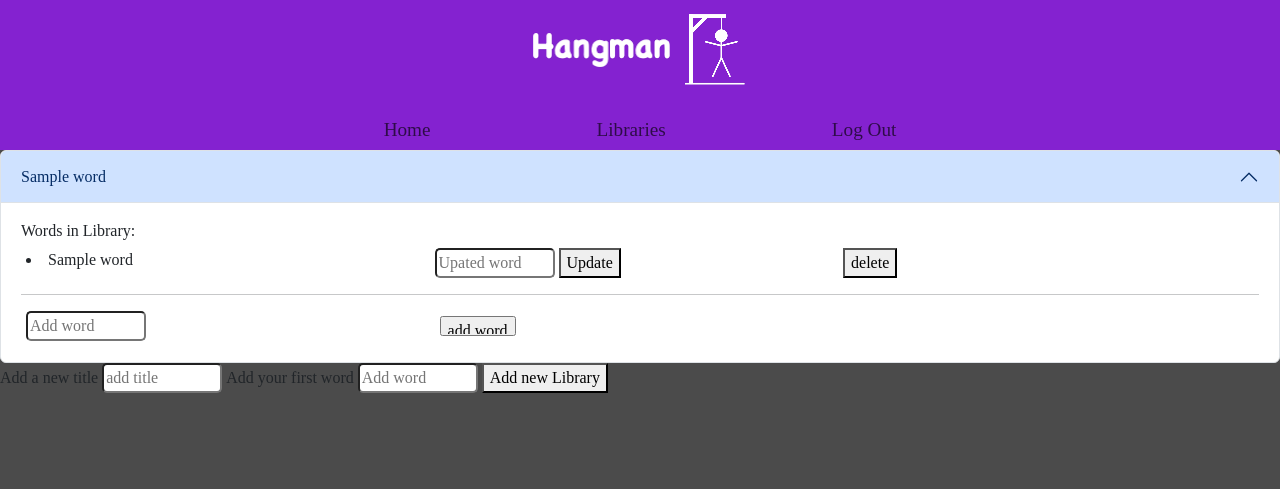
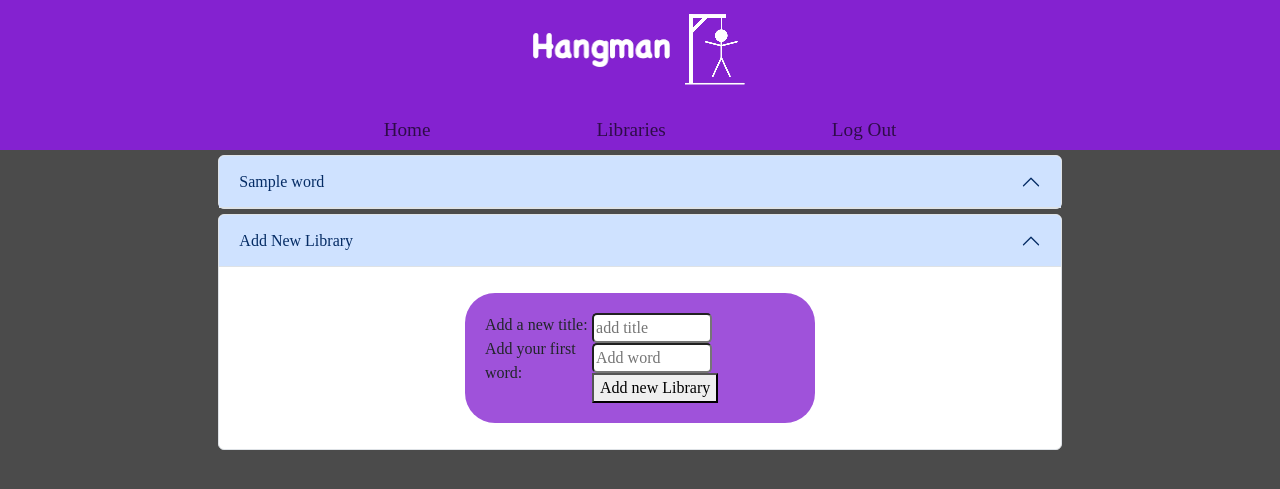
Before and after one commit to Tropicalbunny/FLASK, a Flask app: page /userlibrary/1 in a window 1280 px wide. Shown: the top 489 px of the page. Run offline with Flask 3, Linux system fonts and the light colour scheme; a user stored in the database is signed in; a database or web service that is not in the repository returns one stand-in record (values such as "Sample title"); some libraries are stand-ins or nearby versions; some web fonts are replaced.

Commit message:
updated accordions to sit center

```diff
--- a/app.py
+++ b/app.py
@@ -291,7 +291,7 @@ def editword():
     word = request.form.get('word')
     word2 = request.form.get('word2')
     title = request.form.get('title')
-    wordCheck = lib.find_one({'word': word, 'title': title,})
+    wordCheck = lib.find_one({'word': word2, 'title': title,})
     if wordCheck:
         flash('word is already in your library', category="fail")
     else:
--- a/static/css/styles.css
+++ b/static/css/styles.css
@@ -68,7 +68,7 @@ TAKEN FROM MY PROJECT 1 https://github.com/Tropicalbunny/MyRepo/tree/main
 }
 
 /* Form image background styles */
-#form-image-outer {
+#form-section-outer {
     height: 1000px;
     Width: 100%;
     position: relative;
@@ -286,6 +286,40 @@ TAKEN FROM MY PROJECT 1 https://github.com/Tropicalbunny/MyRepo/tree/main
     height: inherit;
     display: flex;
 }
+
+/* accordion styles*/
+.accordion-spacing{
+    margin: 5px;
+}
+.accordion-container{
+    margin: auto;
+}
+/* styiling for main form structure */
+#form-outer {
+    width: 100%;
+    text-align: center;
+}
+#add-library-for-outer{
+    width: 350px;
+    text-align: center;
+}
+#add-library-form {
+    width: 350px;
+    background-color: #8422D0c7;
+    padding: 20px;
+    margin: 10px auto;
+    border-radius: 30px;
+    font-size: 100%;
+    display: flex;
+}
+#add-library-submit{
+    text-align: center;
+}
+#add-library-sections{
+    width: 49%;
+}
+
+
 @media screen and (max-width: 768px) {
 
     /* reduces spacing in nav bar for smaller screens */
--- a/templates/signup.html
+++ b/templates/signup.html
@@ -9,7 +9,7 @@
     <div class="location-title">
         <h1 id="title">Signup so you can come  back later!</h1>
     </div>
-    <section id="form-image-outer">
+    <section id="form-section-outer">
         <div id="form-background">
             <div id="form">
                 <h2>Your Details</h2>
--- a/templates/userlibrary.html
+++ b/templates/userlibrary.html
@@ -5,8 +5,9 @@
 {% endblock %}
 
 {% block body %}
+<div class="col-lg-8 accordion-container">
     {% for title, words in words.items() %}
-<div class="accordion">
+    <div class="accordion accordion-spacing">
       <div class="accordion-item">
         <h2 class="accordion-header" id="heading{{ loop.index }}">
           <button class="accordion-button" type="button" data-bs-toggle="collapse"
@@ -14,8 +15,8 @@
           {{ title }}
           </button>
         </h2>
-      <div id="{{ title }}" class="accordion-collapse collapse show" aria-labelledby="headingOne">
-        <div class="accordion-body">
+        <div id="{{ title }}" class="accordion-collapse collapse " aria-labelledby="headingOne" data-bs-parent="#{{ title }}">
+          <div class="accordion-body ">
               Words in Library: <br>
               {% for word in words %}
               <div class="word-holder">
@@ -41,6 +42,7 @@
 
               </div>
               {% endfor %}
+
               <hr>
               <!--add word to library-->
                 <form class="word-holder" action="/addword" method="POST">
@@ -49,7 +51,7 @@
                     <input name="word" id="word" class=" add-word" type="text" minlength="4" maxlength="15"
                           pattern="^[a-zA-Z]{4,15}$" placeholder="Add word" required>
                   </div>
-                <div class="word-button-box word-box">
+                  <div class="word-button-box ">
                           <input type="submit" value="add word">
                   </div>
                 </form>
@@ -58,16 +60,38 @@
       </div>
     </div>
     {% endfor %}
-<div>
-  <!-- add a new library-->
-  <form action="/addtitle" method="POST">
-    <label for="title">Add a new title</label>
+
+  <div class="accordion accordion-spacing">
+    <div class="accordion" id="accordionExample">
+      <div class="accordion-item">
+        <h2 class="accordion-header" id="headingOne">
+          <button class="accordion-button" type="button" data-bs-toggle="collapse" data-bs-target="#collapseOne" aria-expanded="true" aria-controls="collapseOne">
+            Add New Library
+          </button>
+        </h2>
+        <div id="collapseOne" class="accordion-collapse collapse show" aria-labelledby="headingOne" data-bs-parent="#accordionExample">
+          <div class="accordion-body">
+            <form action="/addtitle" method="POST" >
+              <div id="add-library-form">
+                <div class="add-library-sections">
+                  <label for="title">Add a new title:</label>
+                  <br>
+                  <label for="word">Add your first word:</label>
+                </div>
+                <div class="add-library-sections">
                   <input  name="title" id="title" class="add-word" placeholder="add title" type="text" minlength="4" maxlength="15"
                   pattern="^[a-zA-Z]{4,15}$" required>
-    <label for="word">Add your first word</label>
+                  <br>
                   <input name="word" id="word" class="add-word" type="text" minlength="4" maxlength="15"
                         pattern="^[a-zA-Z]{4,15}$" placeholder="Add word" required>
                   <button type="submit">Add new Library</button>
+                </div>
+              </div>
             </form>
           </div>
+        </div>
+      </div>
+    </div>
+  </div>
+</div>
 {% endblock %}
```
Also changed, not shown: README.md. Lines whose indentation alone changed are shown as unchanged.
